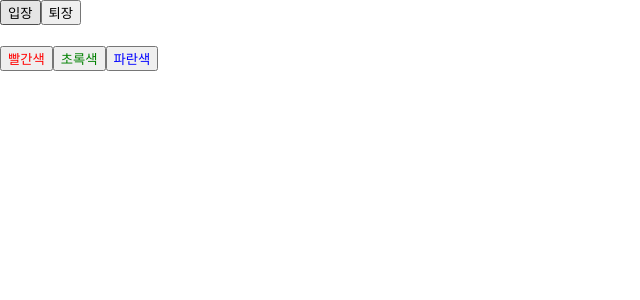
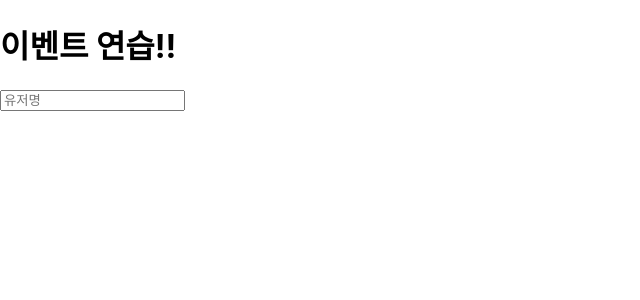
Before and after one commit to seedevk8s/begin-react2, a React (Create React App) app: page / in a window 1280 px wide. Shown: the top 300 px of the page, without its empty margins (0-640 px from the left). Built offline with nearby package versions, Linux system fonts and the light colour scheme.

Commit message:
onChange 이벤트 설정

```diff
--- a/src/App.js
+++ b/src/App.js
@@ -1,10 +1,9 @@
 import React from 'react';
-import MyComponent from "./MyComponent";
-import Say from "./Say";
+import EventPractice from "./EventPractice";
 
 function App() {
       return (
-          <Say />
+          <EventPractice />
       );
 }
 
--- /dev/null
+++ b/src/EventPractice.js
@@ -0,0 +1,22 @@
+import React from 'react';
+
+const EventPractice = () => {
+    return (
+        <div>
+            <h1>이벤트 연습!!</h1>
+            {/* input 요소를 렌더링하는 코드,  해당 요소에 onChange 이벤트 설정하는 코드 */}
+            <input
+                type="text"
+                name="username"
+                placeholder="유저명"
+                onChange={
+                    (e) => {
+                        console.log(e.target.value);    {/* e : 이벤트 객체, e.target.value : 변할 인풋값 */}
+                    }
+                }
+            />
+        </div>
+    );
+};
+
+export default EventPractice;
```
